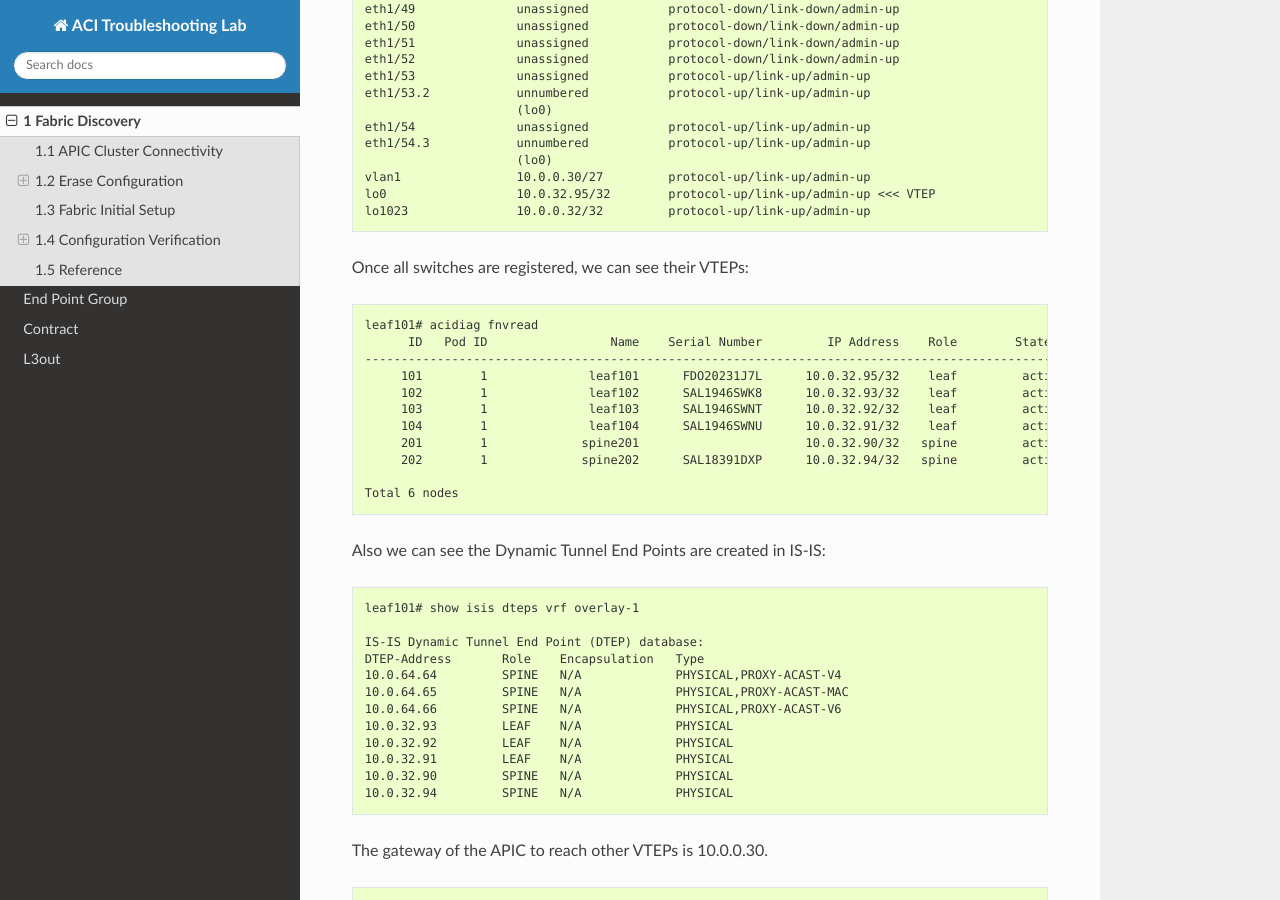
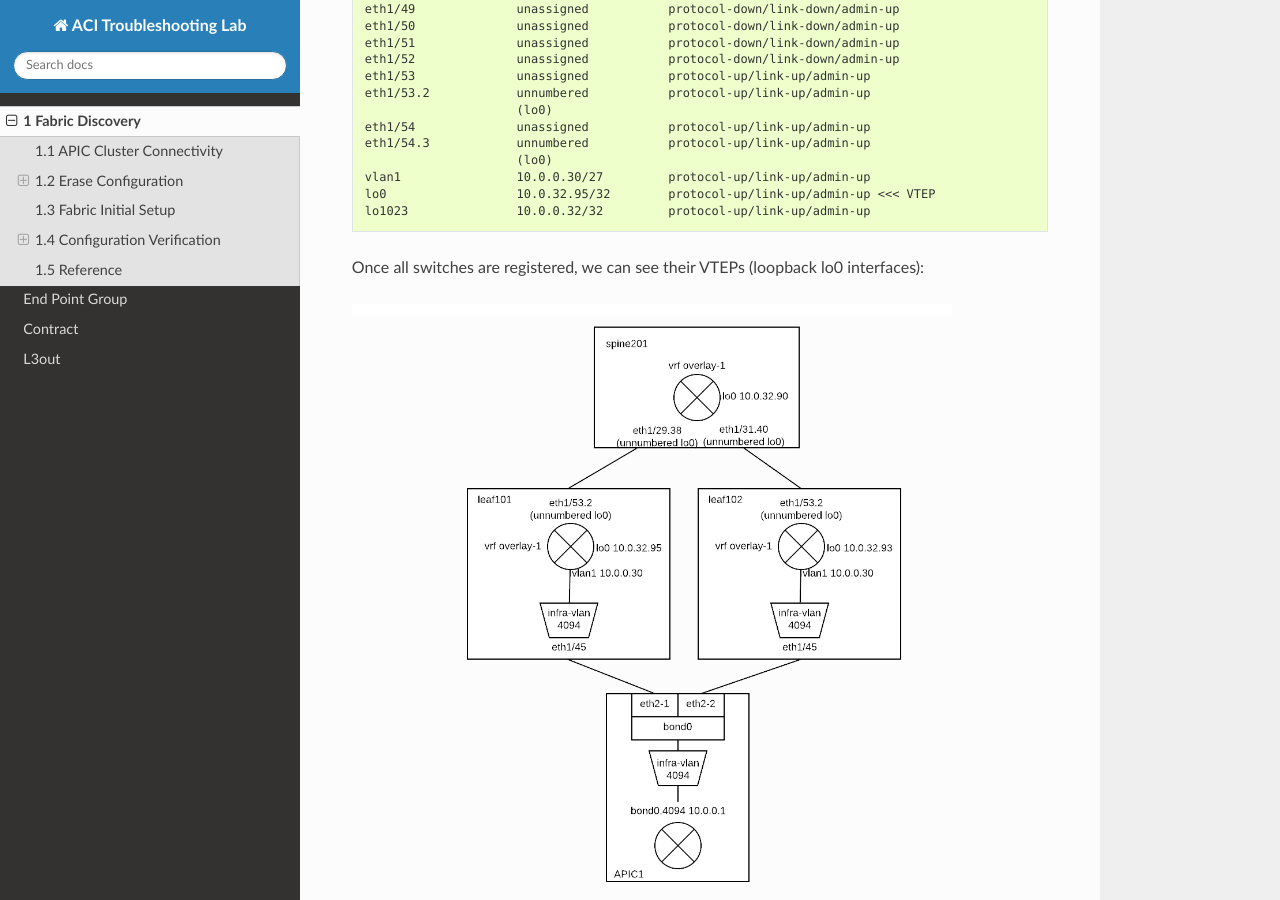
Before and after one commit to ewibowo/aci-troubleshooting-lab, a Sphinx documentation site: the page built from source/fabric-discovery.rst, in a window 1280 px wide and 900 px high, scrolled down 7014 px. Built offline with Sphinx 7.4.7 and the Read the Docs theme 2.0.0, drawn with Linux system fonts in a browser that asks for light colours.

Commit message:
Modified VTEPs

```diff
--- a/source/fabric-discovery.rst
+++ b/source/fabric-discovery.rst
@@ -312,7 +312,11 @@ When leaf is registered, it will request VTEP address for loopback0 interface vi
   lo0                  10.0.32.95/32        protocol-up/link-up/admin-up <<< VTEP
   lo1023               10.0.0.32/32         protocol-up/link-up/admin-up
 
-Once all switches are registered, we can see their VTEPs:
+Once all switches are registered, we can see their VTEPs (loopback lo0 interfaces):
+
+.. image:: vteps.png
+   :width: 600px
+   :alt: VTEPs
 
 .. code-block:: console
 
```
Also changed, not shown: source/vteps.png (added).
